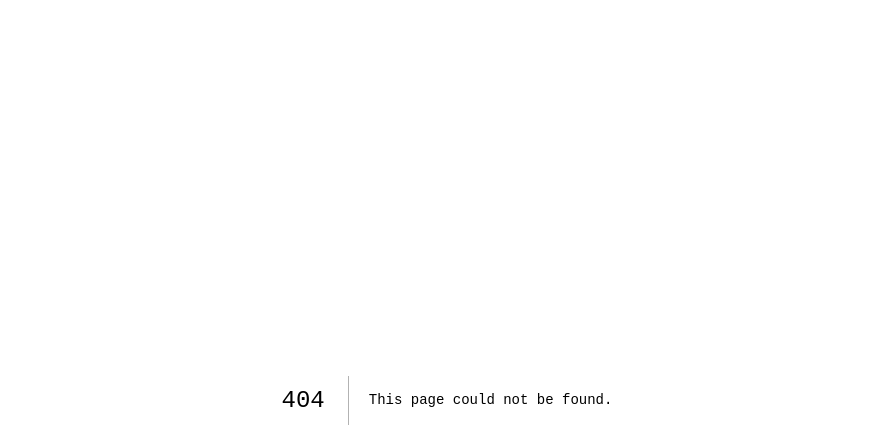
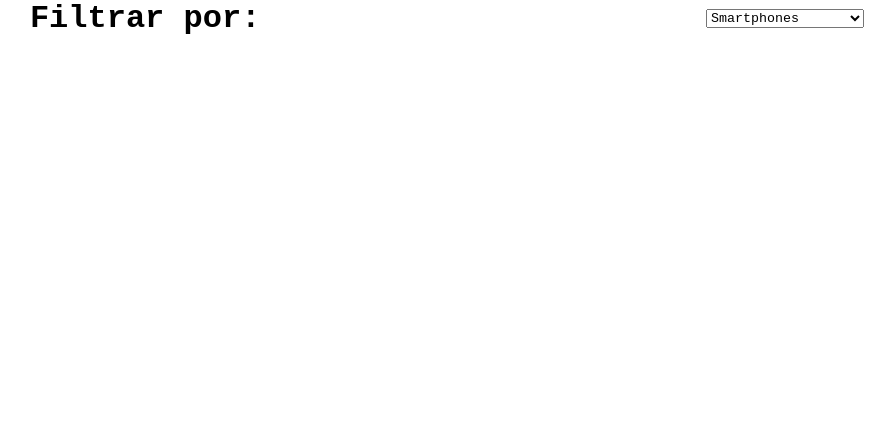
Before and after one commit to tobiasramos/general-product-store, a Next.js app: page /components/filter in a window 1280 px wide. Before the commit this address had no page. Shown: the top 446 px of the page, without its empty margins (193-1088 px from the left). Built offline with nearby package versions, Linux system fonts and the light colour scheme.

Commit message:
Fazendo os componentes de buscas

```diff
--- /dev/null
+++ b/src/app/components/filter/page.module.css
@@ -0,0 +1,5 @@
+.container {
+    display: flex;
+    align-items: center;
+    justify-content: space-around;
+}
--- /dev/null
+++ b/src/app/components/filter/page.tsx
@@ -0,0 +1,41 @@
+"use client";
+import { useStore } from "../../store";
+import styles from "./page.module.css";
+
+const Filter = () => {
+  const { filterProducts } = useStore();
+
+  const handleFilterChange = async (e: any) => {
+    const selectedCategory = e.target.value;
+    await filterProducts(selectedCategory);
+  };
+  return (
+    <div className={styles.container}>
+      <h1>Filtrar por:</h1>
+      <select name="category" onChange={handleFilterChange}>
+        <option value="smartphones">Smartphones</option>
+        <option value="laptops">Laptops</option>
+        <option value="fragrances">Fragrances</option>
+        <option value="skincare">Skincare</option>
+        <option value="groceries">Groceries</option>
+        <option value="home-decoration">Home Decoration</option>
+        <option value="furniture">Furniture</option>
+        <option value="tops">Tops</option>
+        <option value="womens-dresses">Women's Dresses</option>
+        <option value="womens-shoes">Women's Shoes</option>
+        <option value="mens-shirts">Men's Shirts</option>
+        <option value="mens-shoes">Men's Shoes</option>
+        <option value="mens-watches">Men's Watches</option>
+        <option value="womens-watches">Women's Watches</option>
+        <option value="womens-bags">Women's Bags</option>
+        <option value="womens-jewellery">Women's Jewellery</option>
+        <option value="sunglasses">Sunglasses</option>
+        <option value="automotive">Automotive</option>
+        <option value="motorcycle">Motorcycle</option>
+        <option value="lighting">Lighting</option>
+      </select>
+    </div>
+  );
+};
+
+export default Filter;
--- a/src/app/page.tsx
+++ b/src/app/page.tsx
@@ -1,12 +1,16 @@
 "use client";
 import CardProduct from "./components/card/page";
+import Filter from "./components/filter/page";
 import Header from "./components/header/page";
+import Search from "./components/search/page";
 import "./globals.css";
 
 export default function Home() {
   return (
     <>
       <Header />
+      <Filter />
+      <Search />
       <CardProduct />
     </>
   );
--- a/src/app/store.ts
+++ b/src/app/store.ts
@@ -10,6 +10,8 @@ interface StoreState {
 interface StoreActions {
   inc: () => void;
   getAllProducts: () => Promise<void>;
+  searchByName: (name: string) => Promise<void>;
+  filterProducts: (name: string) => Promise<void>;
 }
 
 export const useStore = create<StoreState & StoreActions>((set) => ({
@@ -28,4 +30,28 @@ export const useStore = create<StoreState & StoreActions>((set) => ({
       console.log("Erro ao buscar os produtos: " + error);
     }
   },
+
+  searchByName: async (name: string) => {
+    try {
+      const response = await axios.get<{ products: Product[] }>(
+        `https://dummyjson.com/products/search?q=${name}`
+      );
+      const sortedProducts = response.data.products.sort((a, b) => a.id - b.id);
+      set({ products: sortedProducts });
+    } catch (error) {
+      console.log("Erro ao buscar os produtos: " + error);
+    }
+  },
+
+  filterProducts: async (name: string) => {
+    try {
+      const response = await axios.get<{ products: Product[] }>(
+        `https://dummyjson.com/products/category/${name}`
+      );
+      const sortedProducts = response.data.products.sort((a, b) => a.id - b.id);
+      set({ products: sortedProducts });
+    } catch (error) {
+      console.log("Erro ao buscar os produtos: " + error);
+    }
+  },
 }));
```
Also changed, not shown: src/app/components/search/page.tsx (added, +34 -0 lines).
